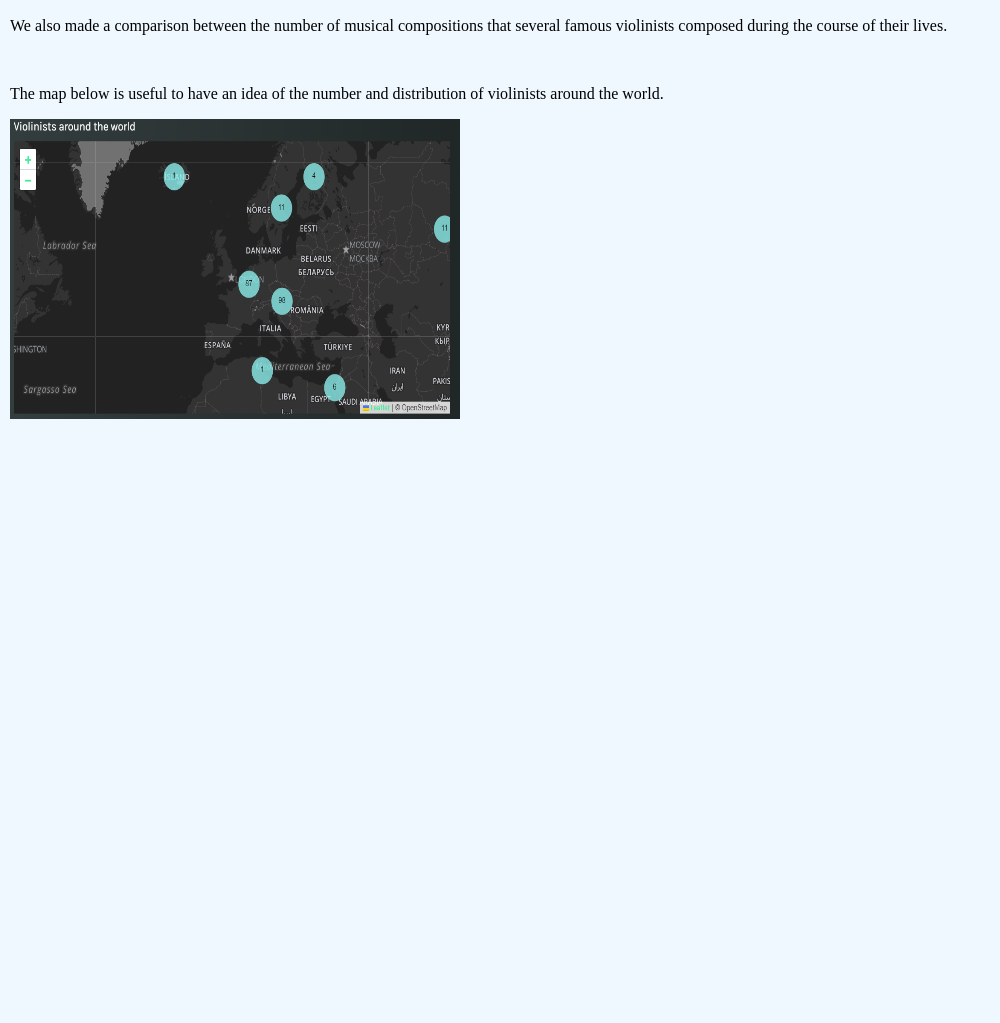
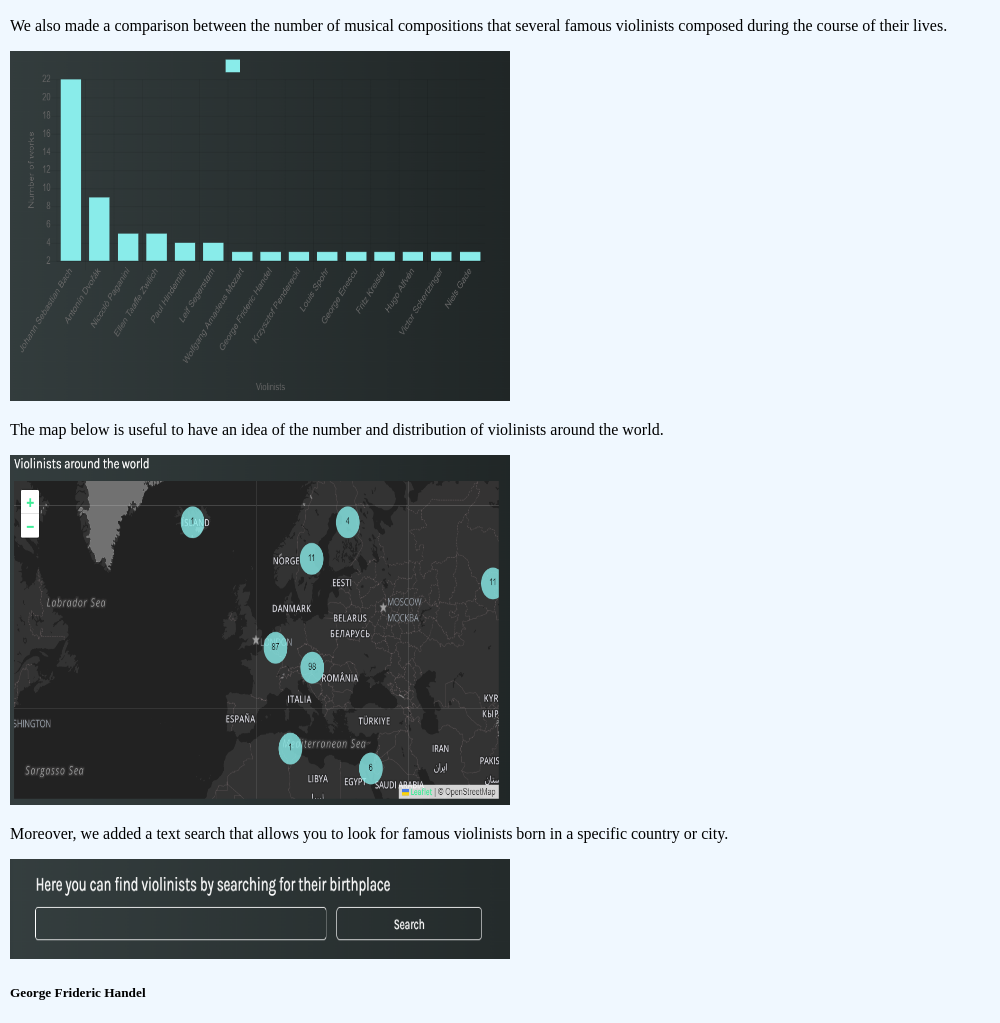
Before and after one commit to AlessiaMazza/ITskills, a plain HTML site: page articles/Violin.html in a window 1280 px wide. Shown: the part 4609-5632 px from the top of the page, without its empty margins (0-1000 px from the left). Before the commit the page ends 5032 px from the top, so only its background shows below. Drawn offline with Linux system fonts and the light colour scheme.

Commit message:
Update Violin.html

```diff
--- a/articles/Violin.html
+++ b/articles/Violin.html
@@ -44,9 +44,12 @@
 	<p> Then we narrowed down our research, focusing on the influence that these artists still have in musical history and practice. As a consequence, we searched for the ten most influential violinists.</p>
         <img src="tortaviolin.png" width="450" height="300">
 	<p> We also made a comparison between the number of musical compositions that several famous violinists composed during the course of their lives.</p>
-	<embed type="image/jpg" src="https://quickchart.io/chart?c=%7Btype:%22bar%22,%20data:%7Blabels:%5Bundefined%5D,datasets:%5B%7Blabel:%22data%22,%20data:%5B%5D%7D%5D%7D%7D">
+	<img src="barchartviolin.png" width="500" height="350">
 	<p> The map below is useful to have an idea of the number and distribution of violinists around the world.</p>
-	<img src="mapviolin.png" width="450" height="300">
+	<img src="mapviolin.png" width="500" height="350">
+	<p> Moreover, we added a text search that allows you to look for famous violinists born in a specific country or city.</p>
+	<img src="textsearchviolin.png" width="500" height="100">
+	<h5> George Frideric Handel </h5>
 	</div>
   </body>
 </html>
```
